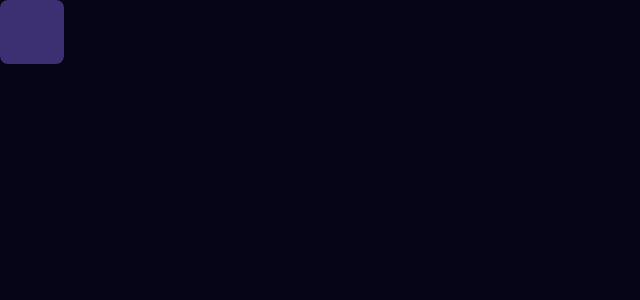
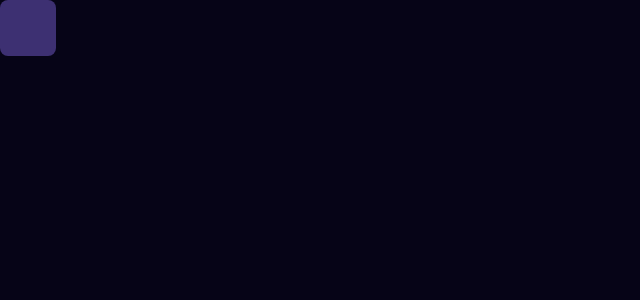
Before and after one commit to SulimanFURC/PersonalPortfolio, a Next.js app: page /components/Contact/ContactInfoCard in a window 1280 px wide. Shown: the top 300 px of the page, without its empty margins (0-640 px from the left). Built offline with nearby package versions, Linux system fonts and the light colour scheme.

Commit message:
contact social icons style changes

```diff
--- a/src/app/components/Contact/ContactInfoCard/styles.css
+++ b/src/app/components/Contact/ContactInfoCard/styles.css
@@ -3,8 +3,8 @@
 }
 
 .contact-details-card .icon {
-    width: 4rem;
-    height: 4rem;
+    width: 3.5rem;
+    height: 3.5rem;
     display: flex;
     align-items: center;
     justify-content: center;
```
